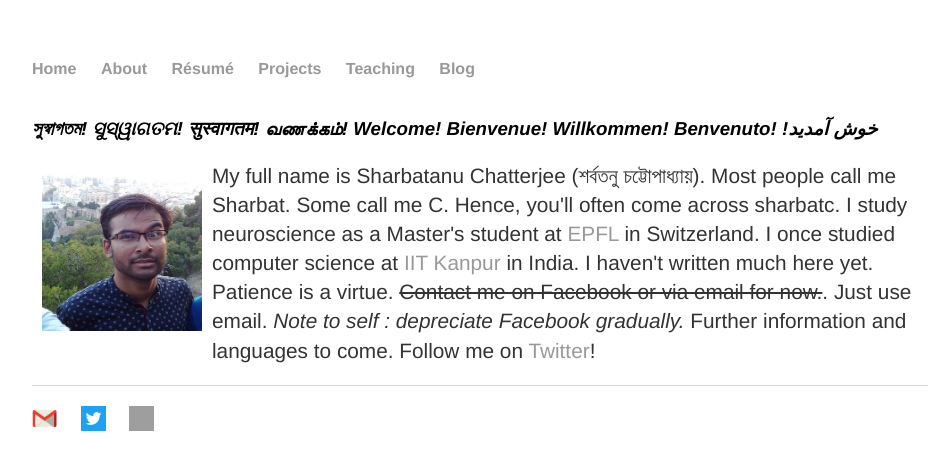
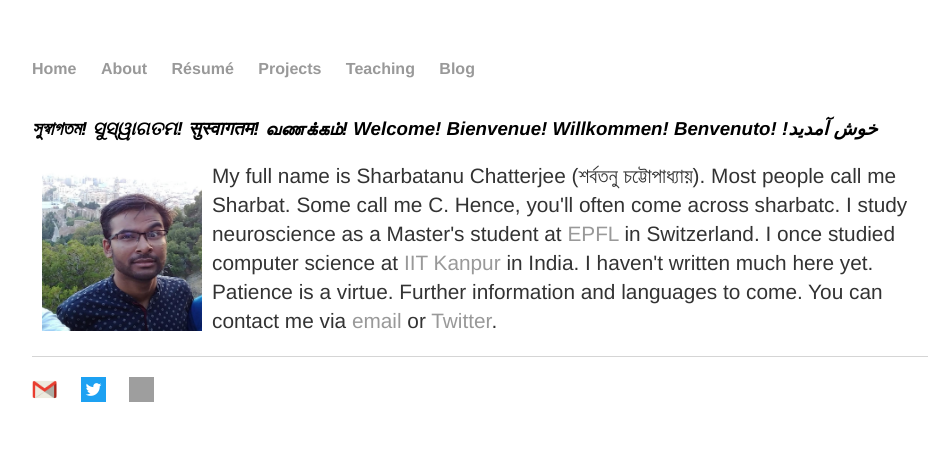
Before and after one commit to sharbatc/sharbatc.github.io, a Jekyll site: the page built from index.html, in a window 1280 px wide. Shown: the top 470 px of the page, without its empty margins (160-1102 px from the left). Built offline with Jekyll 4.4.1, drawn with Linux system fonts in a browser that asks for light colours; grey boxes are pictures that could not be loaded.

Commit message:
Update index.html

```diff
--- a/index.html
+++ b/index.html
@@ -4,5 +4,5 @@
 ---
 <div class="blurb">
 	<h3><i>সুস্বাগতম! ସୁସ୍ୱାଗତମ! सुस्वागतम! வணக்கம்! Welcome! Bienvenue! Willkommen! Benvenuto! !خوش آمديد</i></h3>
-	<p><img src="/img/profpicmalaga.png" alt="My photo from Malaga" style="float:left;width:160px;height:160px;padding:10px">My full name is Sharbatanu Chatterjee (শর্বতনু চট্টোপাধ্যায়). Most people call me Sharbat. Some call me C. Hence, you'll often come across sharbatc. I study neuroscience as a Master's student at <a href="https://epfl.ch/">EPFL</a> in Switzerland. I once studied computer science at <a href="https://iitk.ac.in">IIT Kanpur</a> in India. I haven't written much here yet. Patience is a virtue. <del>Contact me on Facebook or via email for now.</del>. Just use email. <i>Note to self : depreciate Facebook gradually.</i> Further information and languages to come. Follow me on <a href="https://twitter.com/sharbat_c">Twitter</a>!</p>
+	<p><img src="/img/profpicmalaga.png" alt="My photo from Malaga" style="float:left;width:160px;height:160px;padding:10px">My full name is Sharbatanu Chatterjee (শর্বতনু চট্টোপাধ্যায়). Most people call me Sharbat. Some call me C. Hence, you'll often come across sharbatc. I study neuroscience as a Master's student at <a href="https://epfl.ch/">EPFL</a> in Switzerland. I once studied computer science at <a href="https://iitk.ac.in">IIT Kanpur</a> in India. I haven't written much here yet. Patience is a virtue. Further information and languages to come. You can contact me via <a href="mailto:sharbatanu444@gmail.com">email</a> or <a href="https://www.twitter.com/sharbat_c">Twitter</a>.
 </div><!-- /.blurb -->
```
